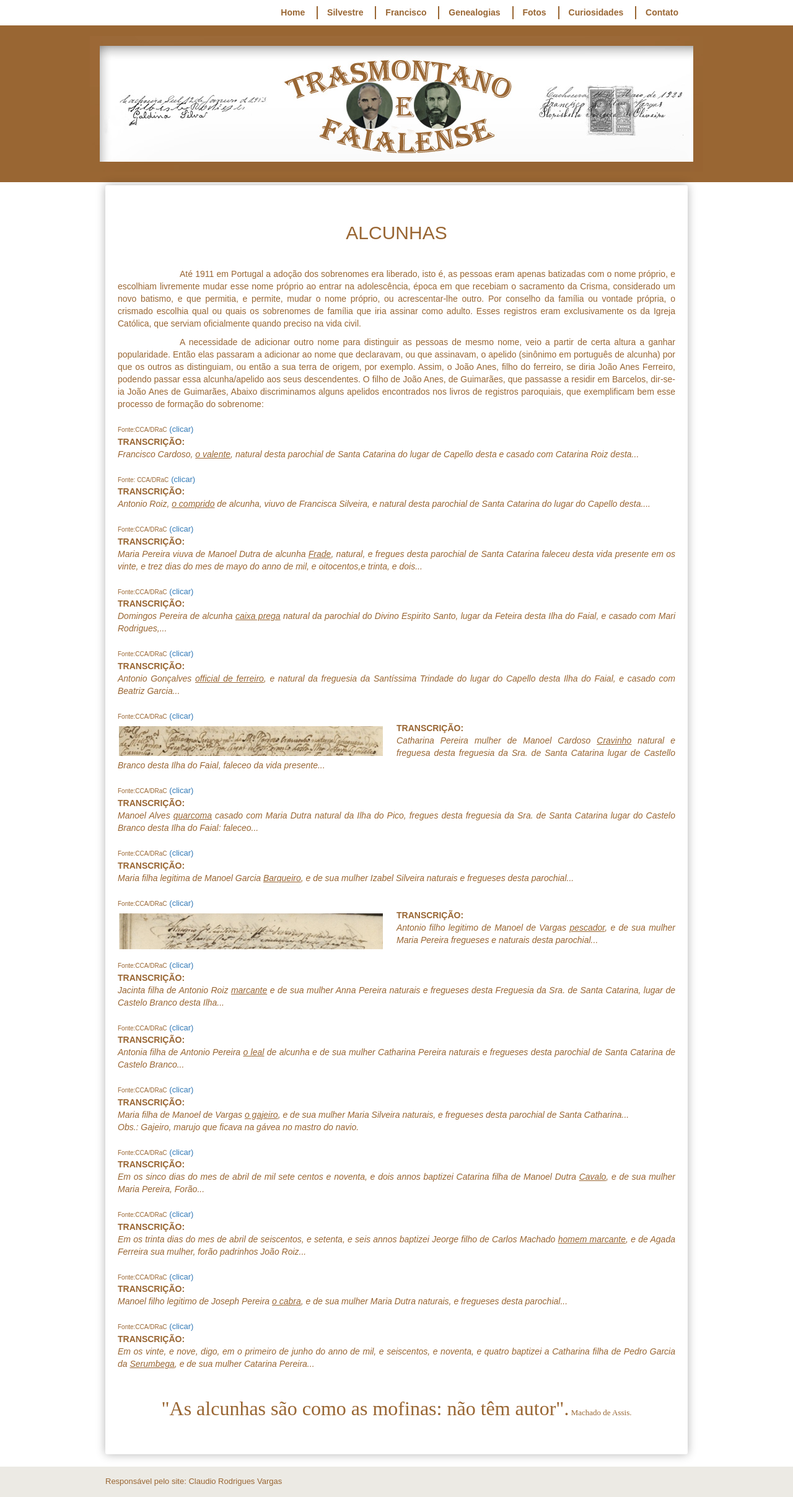
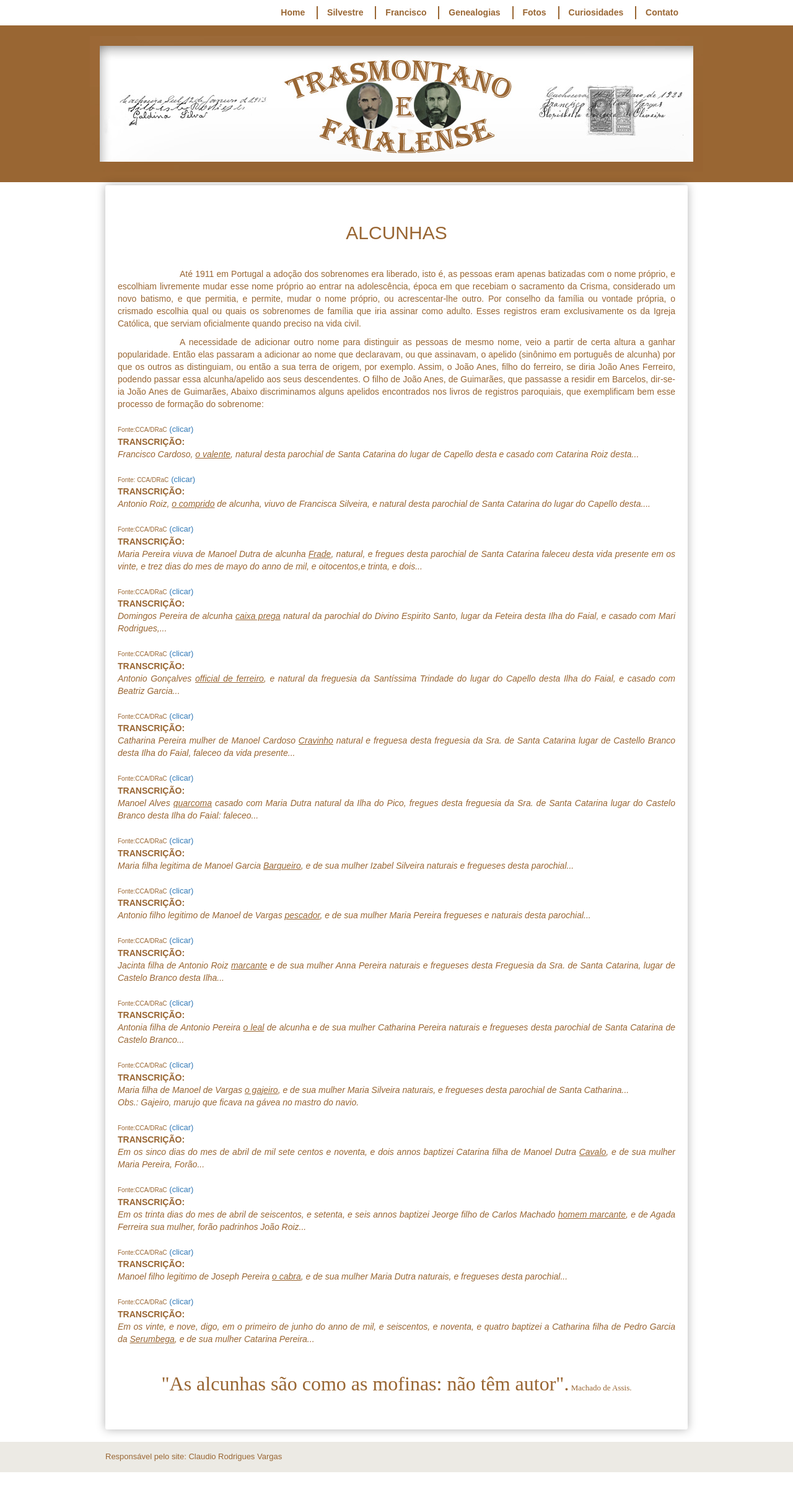
Before and after one commit to claudiovargas1955/claudiovargas1955.github.io, a Jekyll site: the page built from _pages/alcunhas.html, in a window 1280 px wide. Shown: the whole page at 62% size. Built offline with Jekyll 4.4.1, drawn with Linux system fonts in a browser that asks for light colours; some web fonts are replaced; after the commit the page ends 2376 px from its top, so only the background shows below that.

Commit message:
Update alcunhas.html

```diff
--- a/_pages/alcunhas.html
+++ b/_pages/alcunhas.html
@@ -49,7 +49,7 @@ e casado com Mari Rodrigues,...</i><br/><br/>
 <i>Antonio Gonçalves <u>official de ferreiro</u>, e natural da freguesia da Santíssima Trindade do lugar do Capello desta Ilha do Faial, e casado com Beatriz Garcia...</i><br/><br/>
 <font size="1px";/> Fonte:CCA/DRaC</font>
 <a href="http://culturacores.azores.gov.pt/biblioteca_digital/FAL-HT-CASTELOBRANCO-O-1727-1782/FAL-HT-CASTELOBRANCO-O-1727-1782_item1/P5.html" target="_blank";><font size="2px";>(clicar)</a></font><br/>
-<img style="float:left; padding-botom:1px; padding-right:20px; padding-top:5px;" src="/images/1450846800APELIDO6.png" width="450px";>
+
 <b>TRANSCRIÇÃO:</b><br/>    <i>Catharina Pereira mulher de Manoel Cardoso <u>Cravinho</u> natural e freguesa desta freguesia da Sra. de
 Santa Catarina lugar de Castello Branco desta Ilha do Faial, faleceo da vida presente...</i><br/><br/>
 <font size="1px";/> Fonte:CCA/DRaC</font>
@@ -68,7 +68,7 @@ fregueses desta parochial...    </i><br/><br/>
 <font size="1px";/> Fonte:CCA/DRaC</font>
 <a href="http://culturacores.azores.gov.pt/biblioteca_digital/FAL-HT-CASTELOBRANCO-B-1706-1736/FAL-HT-CASTELOBRANCO-B-1706-1736_item1/P90.html" target="_blank";><font size="2px";>(clicar)</a></font><br/>
 
-<img style="float:left; padding-right:20px; padding-bottom:1px; padding-top:5px" src="/images/1450846800APELIDO9.png" width="450px";>
+
 <b>TRANSCRIÇÃO:</b><br/>
 <i>Antonio filho legitimo de Manoel de Vargas <u>pescador</u>, e de sua mulher Maria Pereira fregueses e naturais desta parochial...    </i><br/><br/>
 <font size="1px";/> Fonte:CCA/DRaC</font>
```
